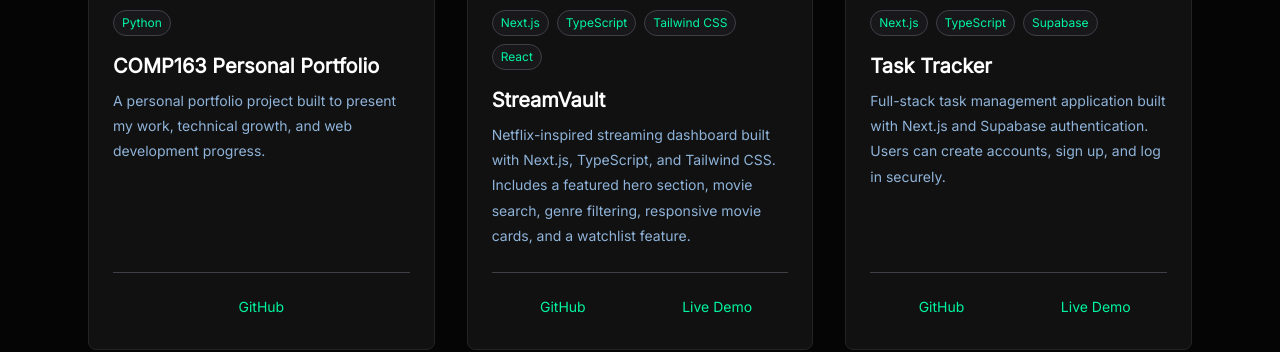
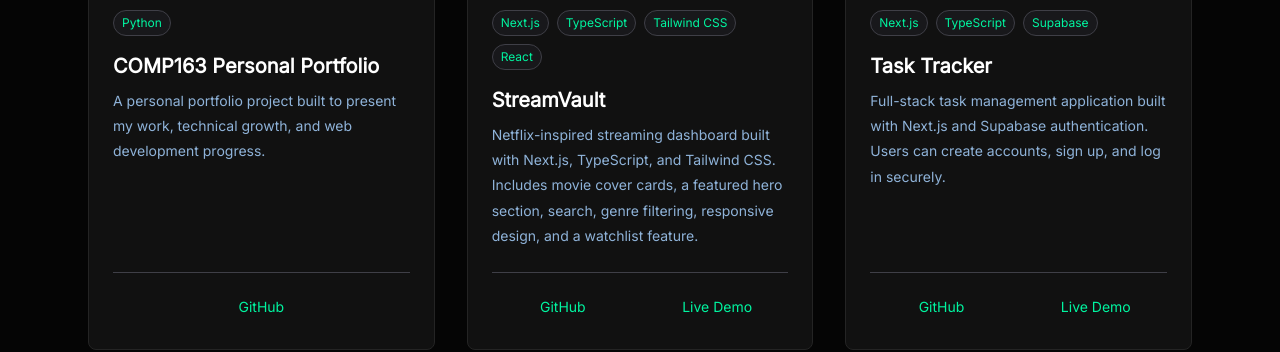
Before and after one commit to jdbartlett929/julian-portfolio, a Next.js app: page / in a window 1280 px wide. Shown: the part 2380-2732 px from the top of the page. Built offline with nearby package versions, Linux system fonts and the light colour scheme.

Commit message:
Add StreamVault to portfolio

```diff
--- a/app/page.tsx
+++ b/app/page.tsx
@@ -12,7 +12,7 @@ const projects = [
   {
     title: "StreamVault",
     description:
-      "Netflix-inspired streaming dashboard built with Next.js, TypeScript, and Tailwind CSS. Includes a featured hero section, movie search, genre filtering, responsive movie cards, and a watchlist feature.",
+      "Netflix-inspired streaming dashboard built with Next.js, TypeScript, and Tailwind CSS. Includes movie cover cards, a featured hero section, search, genre filtering, responsive design, and a watchlist feature.",
     tech: ["Next.js", "TypeScript", "Tailwind CSS", "React"],
     github: "https://github.com/jdbartlett929/streamvault",
     live: "https://streamvault-self.vercel.app",
```
